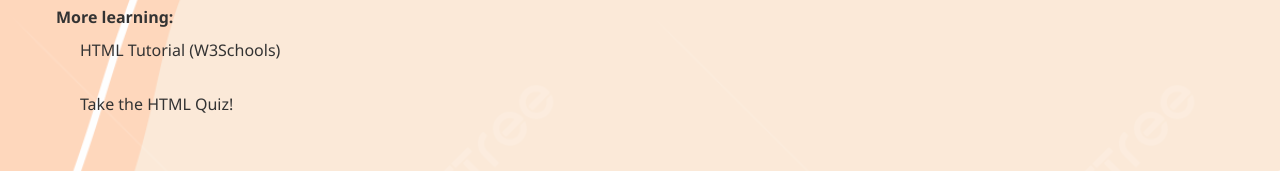
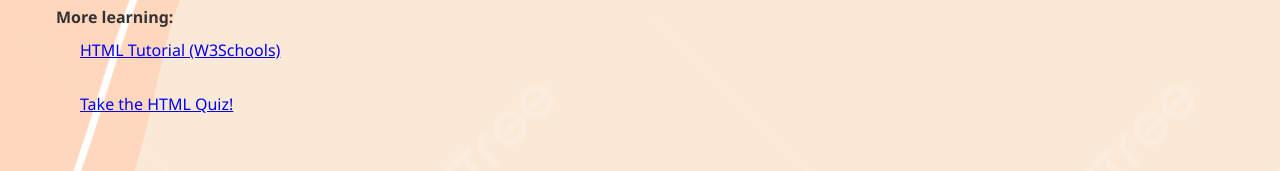
Before and after one commit to jerriel22/Portfolio-WST, a plain HTML site: page blog.html in a window 1280 px wide. Shown: the part 637-808 px from the top of the page. Drawn offline with Linux system fonts and the light colour scheme.

Commit message:
blog.html

```diff
--- a/blog.html
+++ b/blog.html
@@ -114,9 +114,7 @@
       padding: 1rem 0;
     }
 
-    a {
-      color: inherit;
-      text-decoration: none;
+
     }
 
     a:hover {
```
